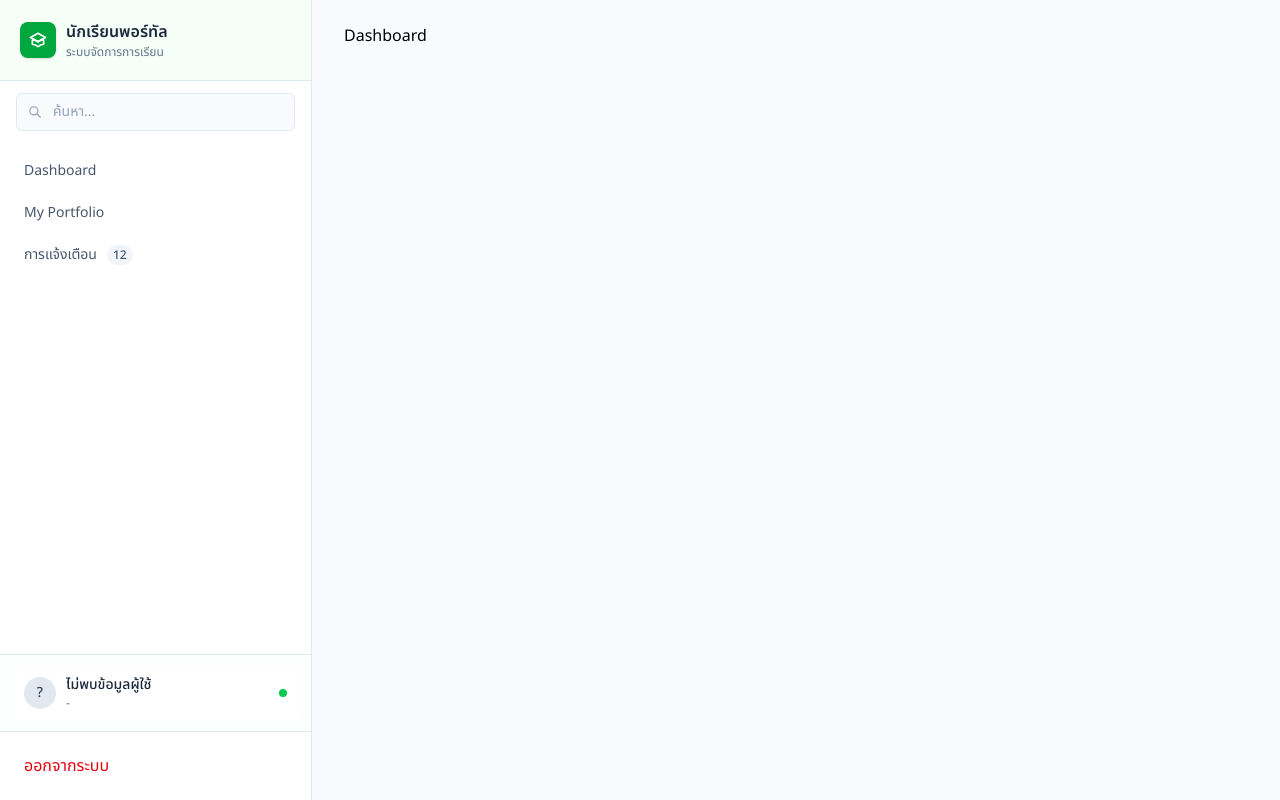
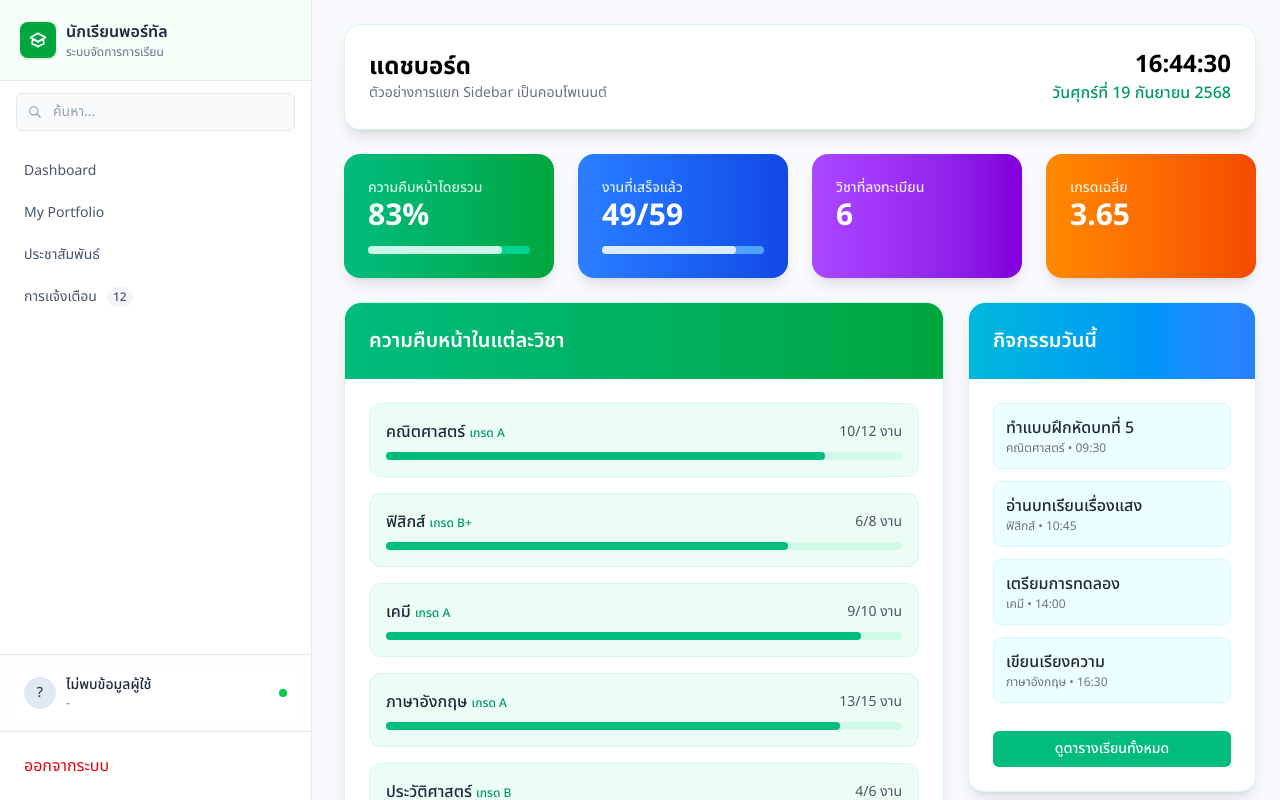
Before and after one commit to sodium6/END, a React (Vite) app in the folder client/: page /dashboard in a window 1280 px wide. Built offline with nearby package versions, Linux system fonts and the light colour scheme; no server answers.

Commit message:
รวม dev1 กับ Dev_2

```diff
--- a/client/src/App.jsx
+++ b/client/src/App.jsx
@@ -5,6 +5,7 @@ import SignIn from './pages/auth/Signin';
 import SignUp from './pages/auth/SignUp';
 import Dashboard from './pages/user/dashboard/dashboard';
 import Portfolio from './pages/user/portfolio/portfolio';
+import PublicRelations from './pages/user/public_relations/public_relations';
 
 function App() {
   return (
@@ -14,6 +15,7 @@ function App() {
         <Route element={<IndexLayout />}>
         <Route path="/dashboard" element={<Dashboard />} />
         <Route path="/my-portfolio" element={<Portfolio />} />
+        <Route path="/public-relations" element={<PublicRelations />} />
         </Route>
 
           <Route path="/" element={<SignIn />} />
--- a/client/src/components/layout/Sidebar.jsx
+++ b/client/src/components/layout/Sidebar.jsx
@@ -132,6 +132,14 @@ export default function Sidebar() {
             </Link>
           </li>
           <li>
+            <Link
+              to="/public-relations"
+              className="w-full flex items-center space-x-2.5 px-3 py-2.5 rounded-md text-slate-600 hover:bg-slate-100"
+            >
+              <span className="text-sm">ประชาสัมพันธ์</span>
+            </Link>
+          </li>
+          <li>
             <button className="w-full flex items-center space-x-2.5 px-3 py-2.5 rounded-md text-slate-600 hover:bg-slate-100">
               <span className="text-sm">การแจ้งเตือน</span>
               <span className="px-1.5 py-0.5 text-xs font-medium rounded-full bg-slate-100 text-slate-600">
--- a/client/src/pages/dashboard/dashboard.jsx
+++ /dev/null
@@ -1,88 +0,0 @@
-import React, { useState, useEffect, useMemo } from "react";
-
-// คอมโพเนนต์ย่อยอยู่ในโฟลเดอร์เดียวกันกับไฟล์นี้
-import StatsOverview from "../../components/dashboard/StatsOverview";
-import SubjectsProgress from "../../components/dashboard/SubjectsProgress";
-import Activities from "../../components/dashboard/Activities";
-import Notifications from "../../components/dashboard/Notifications";
-import QuickActions from "../../components/dashboard/QuickActions";
-
-export default function StudentPortfolioDashboard() {
-  const [now, setNow] = useState(new Date());
-
-  useEffect(() => {
-    const t = setInterval(() => setNow(new Date()), 1000);
-    return () => clearInterval(t);
-  }, []);
-
-  const subjects = useMemo(
-    () => [
-      { name: "คณิตศาสตร์", progress: 85, grade: "A", assignments: 12, completed: 10 },
-      { name: "ฟิสิกส์", progress: 78, grade: "B+", assignments: 8, completed: 6 },
-      { name: "เคมี", progress: 92, grade: "A", assignments: 10, completed: 9 },
-      { name: "ภาษาอังกฤษ", progress: 88, grade: "A", assignments: 15, completed: 13 },
-      { name: "ประวัติศาสตร์", progress: 75, grade: "B", assignments: 6, completed: 4 },
-      { name: "ภาษาไทย", progress: 90, grade: "A", assignments: 8, completed: 7 },
-    ],
-    []
-  );
-
-  const activities = [
-    { id: 1, subject: "คณิตศาสตร์", activity: "ทำแบบฝึกหัดบทที่ 5", time: "09:30" },
-    { id: 2, subject: "ฟิสิกส์", activity: "อ่านบทเรียนเรื่องแสง", time: "10:45" },
-    { id: 3, subject: "เคมี", activity: "เตรียมการทดลอง", time: "14:00" },
-    { id: 4, subject: "ภาษาอังกฤษ", activity: "เขียนเรียงความ", time: "16:30" },
-  ];
-
-  const notifications = [
-    { id: 1, title: "การบ้านคณิตศาสตร์ครบกำหนดในวันพรุ่งนี้", time: "2 ชั่วโมงที่แล้ว" },
-    { id: 2, title: "คะแนนสอบฟิสิกส์ออกแล้ว", time: "4 ชั่วโมงที่แล้ว" },
-    { id: 3, title: "ประชุมกลุ่มโครงงานวิทยาศาสตร์", time: "6 ชั่วโมงที่แล้ว" },
-  ];
-
-  const total = subjects.reduce((a, s) => a + s.assignments, 0);
-  const done = subjects.reduce((a, s) => a + s.completed, 0);
-  const overall = Math.round((done / total) * 100);
-
-  const timeStr = now.toLocaleTimeString("th-TH", { hour: "2-digit", minute: "2-digit", second: "2-digit" });
-  const dateStr = now.toLocaleDateString("th-TH", { weekday: "long", year: "numeric", month: "long", day: "numeric" });
-
-  return (
-    <div className="max-w-7xl mx-auto space-y-6">
-      {/* Header */}
-      <div className="bg-white rounded-2xl shadow-lg border border-emerald-100 p-6 flex justify-between items-center">
-        <div>
-          <h1 className="text-2xl font-bold">แดชบอร์ด</h1>
-          <p className="text-sm text-gray-500">ตัวอย่างการแยก Sidebar เป็นคอมโพเนนต์</p>
-        </div>
-        <div className="text-right">
-          <div className="text-2xl font-bold tabular-nums">{timeStr}</div>
-          <div className="text-emerald-600 font-medium">{dateStr}</div>
-        </div>
-      </div>
-
-      {/* Stats 4 การ์ด */}
-      <StatsOverview
-        overall={overall}
-        done={done}
-        total={total}
-        subjectsCount={subjects.length}
-        gpa={3.65}
-      />
-
-      <div className="grid grid-cols-1 lg:grid-cols-3 gap-6">
-        {/* วิชา + Progress */}
-        <div className="lg:col-span-2">
-          <SubjectsProgress subjects={subjects} />
-        </div>
-
-        {/* Sidebar ขวา */}
-        <div className="space-y-6">
-          <Activities activities={activities} />
-          <Notifications notifications={notifications} />
-          <QuickActions />
-        </div>
-      </div>
-    </div>
-  );
-}
--- a/client/src/pages/user/dashboard/dashboard.jsx
+++ b/client/src/pages/user/dashboard/dashboard.jsx
@@ -1,7 +1,88 @@
-import React from 'react';
+import React, { useState, useEffect, useMemo } from "react";
 
-const Dashboard = () => {
-  return <div>Dashboard</div>;
-};
+// คอมโพเนนต์ย่อยอยู่ในโฟลเดอร์เดียวกันกับไฟล์นี้
+import StatsOverview from "../../../components/dashboard/StatsOverview";
+import SubjectsProgress from "../../../components/dashboard/SubjectsProgress";
+import Activities from "../../../components/dashboard/Activities";
+import Notifications from "../../../components/dashboard/Notifications";
+import QuickActions from "../../../components/dashboard/QuickActions";
 
-export default Dashboard;
+export default function Dashboard() {
+  const [now, setNow] = useState(new Date());
+
+  useEffect(() => {
+    const t = setInterval(() => setNow(new Date()), 1000);
+    return () => clearInterval(t);
+  }, []);
+
+  const subjects = useMemo(
+    () => [
+      { name: "คณิตศาสตร์", progress: 85, grade: "A", assignments: 12, completed: 10 },
+      { name: "ฟิสิกส์", progress: 78, grade: "B+", assignments: 8, completed: 6 },
+      { name: "เคมี", progress: 92, grade: "A", assignments: 10, completed: 9 },
+      { name: "ภาษาอังกฤษ", progress: 88, grade: "A", assignments: 15, completed: 13 },
+      { name: "ประวัติศาสตร์", progress: 75, grade: "B", assignments: 6, completed: 4 },
+      { name: "ภาษาไทย", progress: 90, grade: "A", assignments: 8, completed: 7 },
+    ],
+    []
+  );
+
+  const activities = [
+    { id: 1, subject: "คณิตศาสตร์", activity: "ทำแบบฝึกหัดบทที่ 5", time: "09:30" },
+    { id: 2, subject: "ฟิสิกส์", activity: "อ่านบทเรียนเรื่องแสง", time: "10:45" },
+    { id: 3, subject: "เคมี", activity: "เตรียมการทดลอง", time: "14:00" },
+    { id: 4, subject: "ภาษาอังกฤษ", activity: "เขียนเรียงความ", time: "16:30" },
+  ];
+
+  const notifications = [
+    { id: 1, title: "การบ้านคณิตศาสตร์ครบกำหนดในวันพรุ่งนี้", time: "2 ชั่วโมงที่แล้ว" },
+    { id: 2, title: "คะแนนสอบฟิสิกส์ออกแล้ว", time: "4 ชั่วโมงที่แล้ว" },
+    { id: 3, title: "ประชุมกลุ่มโครงงานวิทยาศาสตร์", time: "6 ชั่วโมงที่แล้ว" },
+  ];
+
+  const total = subjects.reduce((a, s) => a + s.assignments, 0);
+  const done = subjects.reduce((a, s) => a + s.completed, 0);
+  const overall = Math.round((done / total) * 100);
+
+  const timeStr = now.toLocaleTimeString("th-TH", { hour: "2-digit", minute: "2-digit", second: "2-digit" });
+  const dateStr = now.toLocaleDateString("th-TH", { weekday: "long", year: "numeric", month: "long", day: "numeric" });
+
+  return (
+    <div className="max-w-7xl mx-auto space-y-6">
+      {/* Header */}
+      <div className="bg-white rounded-2xl shadow-lg border border-emerald-100 p-6 flex justify-between items-center">
+        <div>
+          <h1 className="text-2xl font-bold">แดชบอร์ด</h1>
+          <p className="text-sm text-gray-500">ตัวอย่างการแยก Sidebar เป็นคอมโพเนนต์</p>
+        </div>
+        <div className="text-right">
+          <div className="text-2xl font-bold tabular-nums">{timeStr}</div>
+          <div className="text-emerald-600 font-medium">{dateStr}</div>
+        </div>
+      </div>
+
+      {/* Stats 4 การ์ด */}
+      <StatsOverview
+        overall={overall}
+        done={done}
+        total={total}
+        subjectsCount={subjects.length}
+        gpa={3.65}
+      />
+
+      <div className="grid grid-cols-1 lg:grid-cols-3 gap-6">
+        {/* วิชา + Progress */}
+        <div className="lg:col-span-2">
+          <SubjectsProgress subjects={subjects} />
+        </div>
+
+        {/* Sidebar ขวา */}
+        <div className="space-y-6">
+          <Activities activities={activities} />
+          <Notifications notifications={notifications} />
+          <QuickActions />
+        </div>
+      </div>
+    </div>
+  );
+}
```
Also changed, not shown: client/src/pages/user/public_relations/public_relations.jsx (renamed from client/src/pages/public_relations/public_relations.jsx), 1 other file (tests, documents, lock files or other folders).
